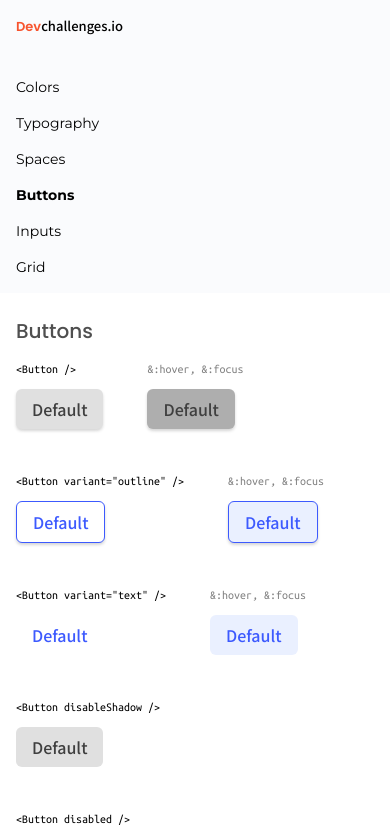
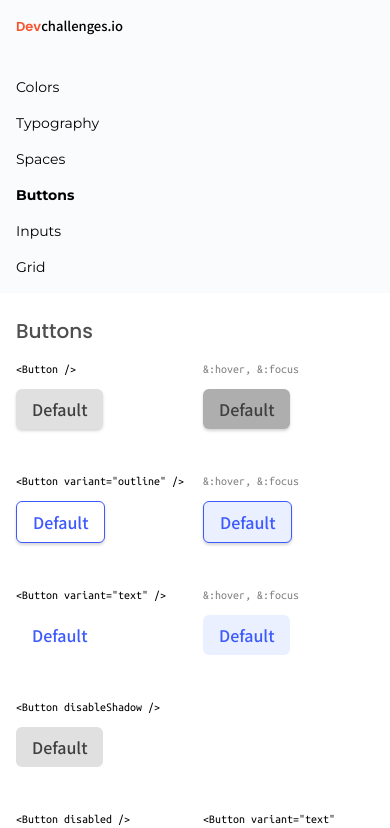
Before and after one commit to pandagenduts/challenge1-frontend-devchallenges.io, a React (Vite) app: page /buttons in a window 390 px wide. Shown: the top 828 px of the page. Built offline with nearby package versions, Linux system fonts and the light colour scheme.

Commit message:
button page responsive progress

```diff
--- a/src/pages/Button/index.jsx
+++ b/src/pages/Button/index.jsx
@@ -8,6 +8,29 @@ const ButtonPage = () => {
       </h1>
       <div className="flex flex-col gap-11">
         {buttonDatas.map((row, index) => (
+          <div
+            className={`grid grid-cols-2 md:grid-cols-3 lg:grid-cols-4 gap-4 ${
+              index + 1 === buttonDatas.length && "items-end"
+            }`}
+            key={index}
+          >
+            {row.map((item) => (
+              <div key={item.id}>
+                {item.title && (
+                  <p
+                    className={`mb-3 text-xs font-normal text-000 font-ubuntumono ${
+                      item.titlePseudo && "text-828282"
+                    }`}
+                  >
+                    {item.title}
+                  </p>
+                )}
+                {item.element}
+              </div>
+            ))}
+          </div>
+        ))}
+        {/* {buttonDatas.map((row, index) => (
           <div
             className={`flex flex-wrap gap-11 ${
               index + 1 === buttonDatas.length && "items-end"
@@ -29,7 +52,7 @@ const ButtonPage = () => {
               </div>
             ))}
           </div>
-        ))}
+        ))} */}
         <p className="text-xs font-ubuntumono text-828282">
           Icons: https://material.io/resources/icons/?style=round
         </p>
```
